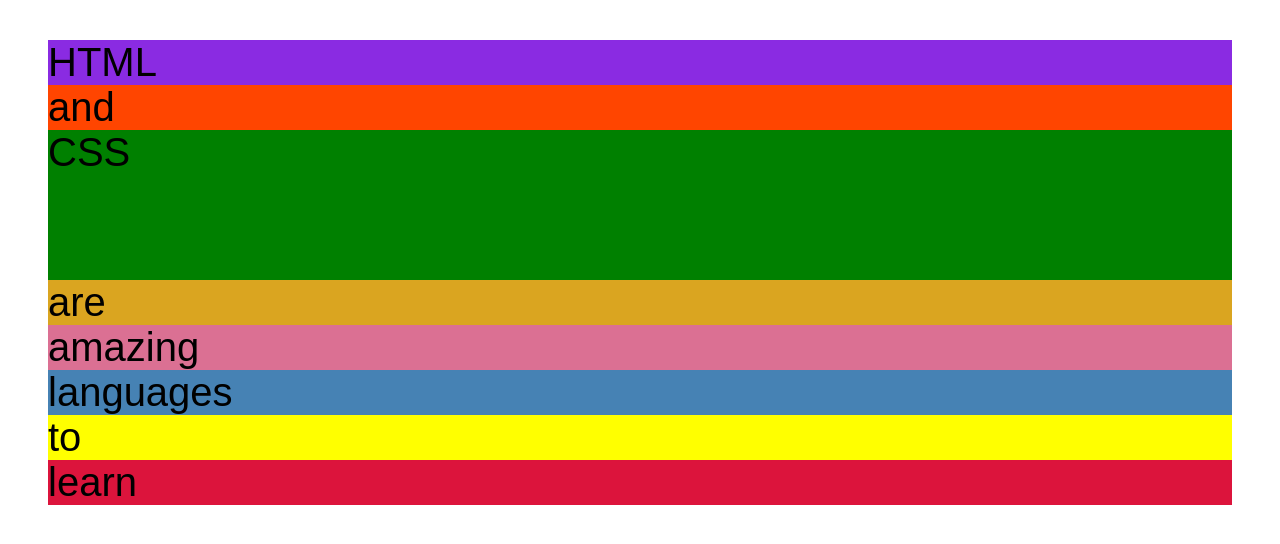
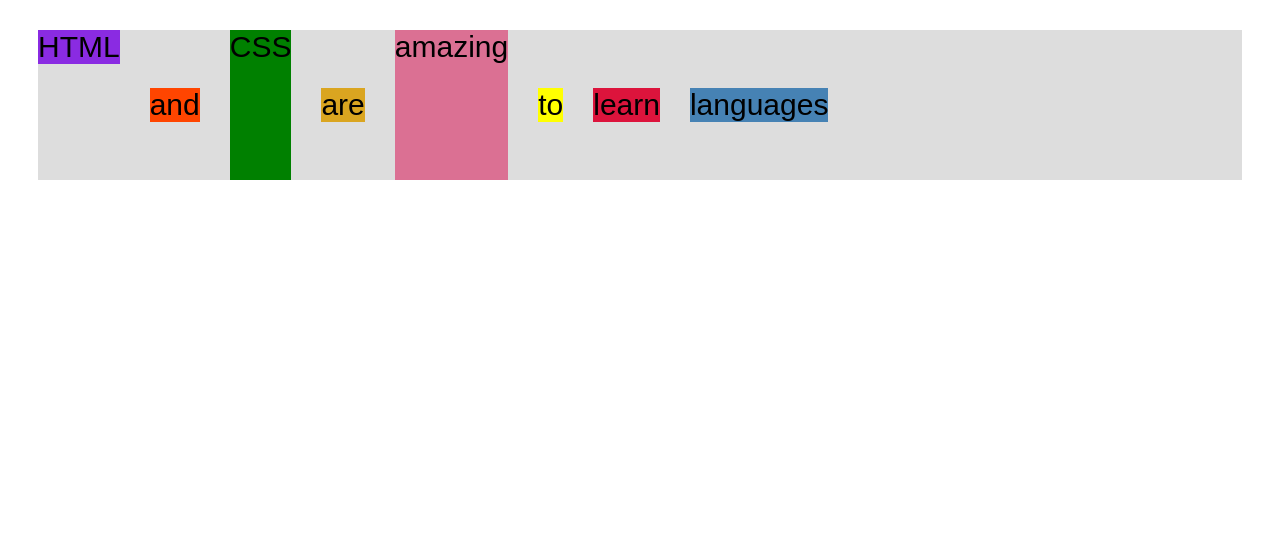
Before and after one commit to Marianaa93/responsive-html-css, a plain HTML site: page 04-CSS-Layouts/flexbox.html in a window 1280 px wide. Drawn offline with Linux system fonts and the light colour scheme.

Commit message:
add pasta de flexbox

```diff
--- a/04-CSS-Layouts/flexbox.html
+++ b/04-CSS-Layouts/flexbox.html
@@ -36,10 +36,26 @@
         /* STARTER */
         font-family: sans-serif;
         background-color: #ddd;
-        font-size: 40px;
-        margin: 40px;
+        font-size: 30px;
+        margin: 30px;
 
         /* FLEXBOX */
+        display: flex;
+        align-items: center;
+        justify-content: flex-start;
+        gap: 30px;
+      }
+
+      .el--1 {
+        align-self: flex-start;
+      }
+
+      .el--5 {
+        align-self: stretch;
+      }
+
+      .el--6 {
+        order: 1;
       }
     </style>
   </head>
```
Also changed, not shown: 04-CSS-Layouts/index.html (+2 -2 lines).
